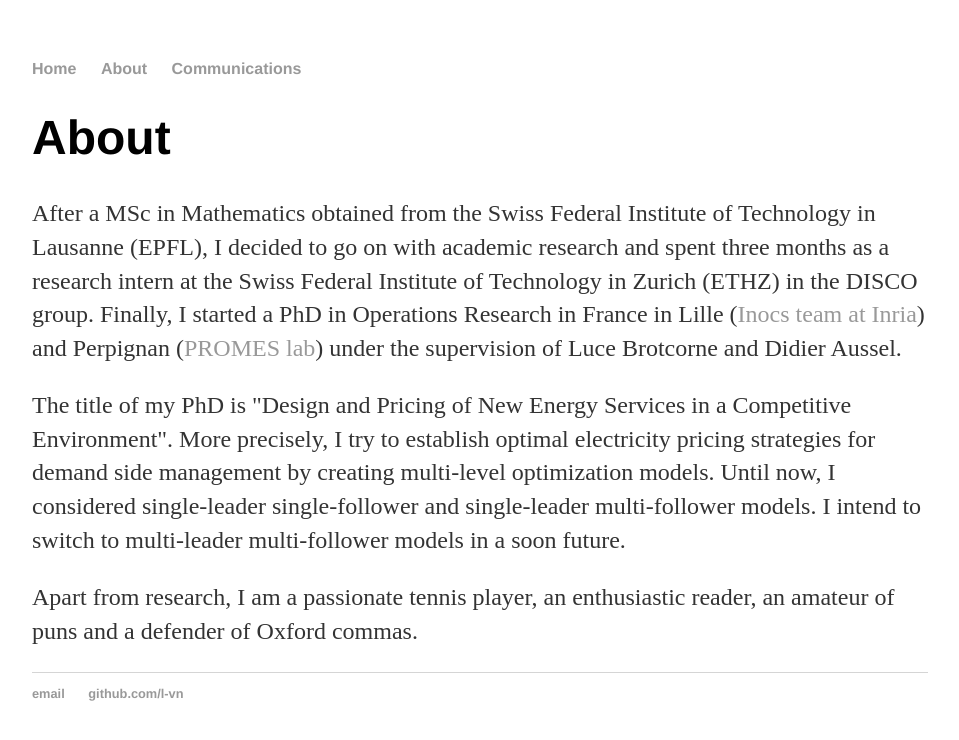
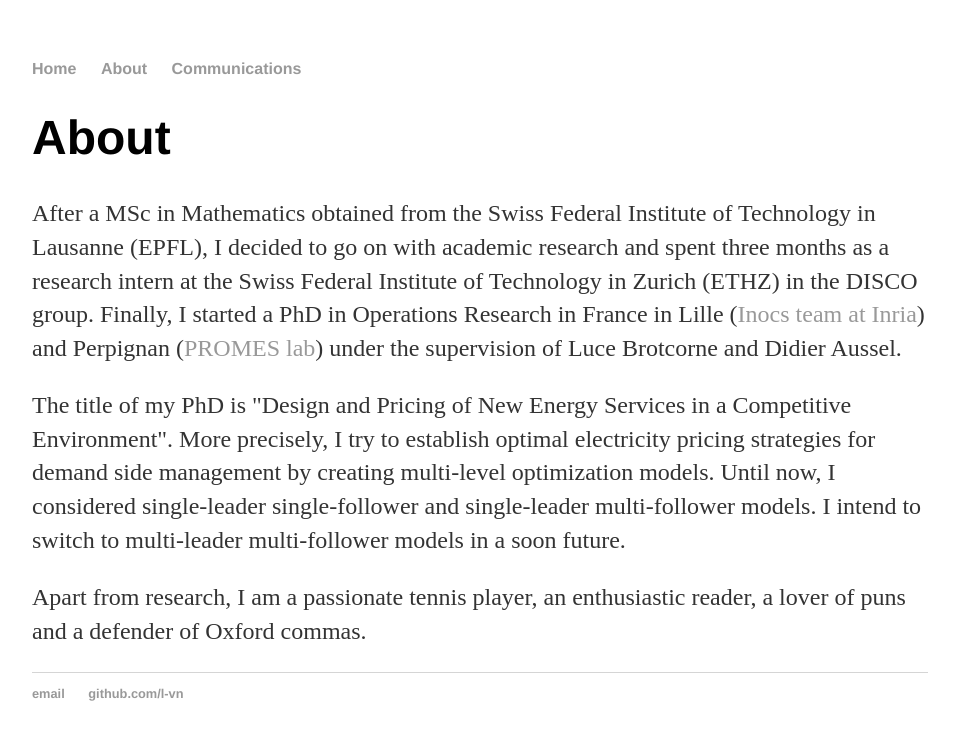
Before and after one commit to l-vn/l-vn.github.io, a Jekyll site: the page built from about.html, in a window 1280 px wide. Shown: the top 740 px of the page, without its empty margins (160-1119 px from the left). Built offline with Jekyll 4.4.1, drawn with Linux system fonts in a browser that asks for light colours.

Commit message:
Amateur correction
I'm no "amateur" of puns.

```diff
--- a/about.html
+++ b/about.html
@@ -6,5 +6,5 @@ title: Léonard von Niederhäusern
 	<h1>About</h1>
 	<p>After a MSc in Mathematics obtained from the Swiss Federal Institute of Technology in Lausanne (EPFL), I decided to go on with academic research and spent three months as a research intern at the Swiss Federal Institute of Technology in Zurich (ETHZ) in the DISCO group. Finally, I started a PhD in Operations Research in France in Lille (<a href="https://team.inria.fr/inocs/">Inocs team at Inria</a>) and Perpignan (<a href="https://www.promes.cnrs.fr/">PROMES lab</a>) under the supervision of Luce Brotcorne and Didier Aussel. </p>
 	<p>The title of my PhD is "Design and Pricing of New Energy Services in a Competitive Environment". More precisely, I try to establish optimal electricity pricing strategies for demand side management by creating multi-level optimization models. Until now, I considered single-leader single-follower and single-leader multi-follower models. I intend to switch to multi-leader multi-follower models in a soon future.</p>
-	<p>Apart from research, I am a passionate tennis player, an enthusiastic reader, an amateur of puns and a defender of Oxford commas.</p>
+	<p>Apart from research, I am a passionate tennis player, an enthusiastic reader, a lover of puns and a defender of Oxford commas.</p>
 </div><!-- /.blurb -->
```
